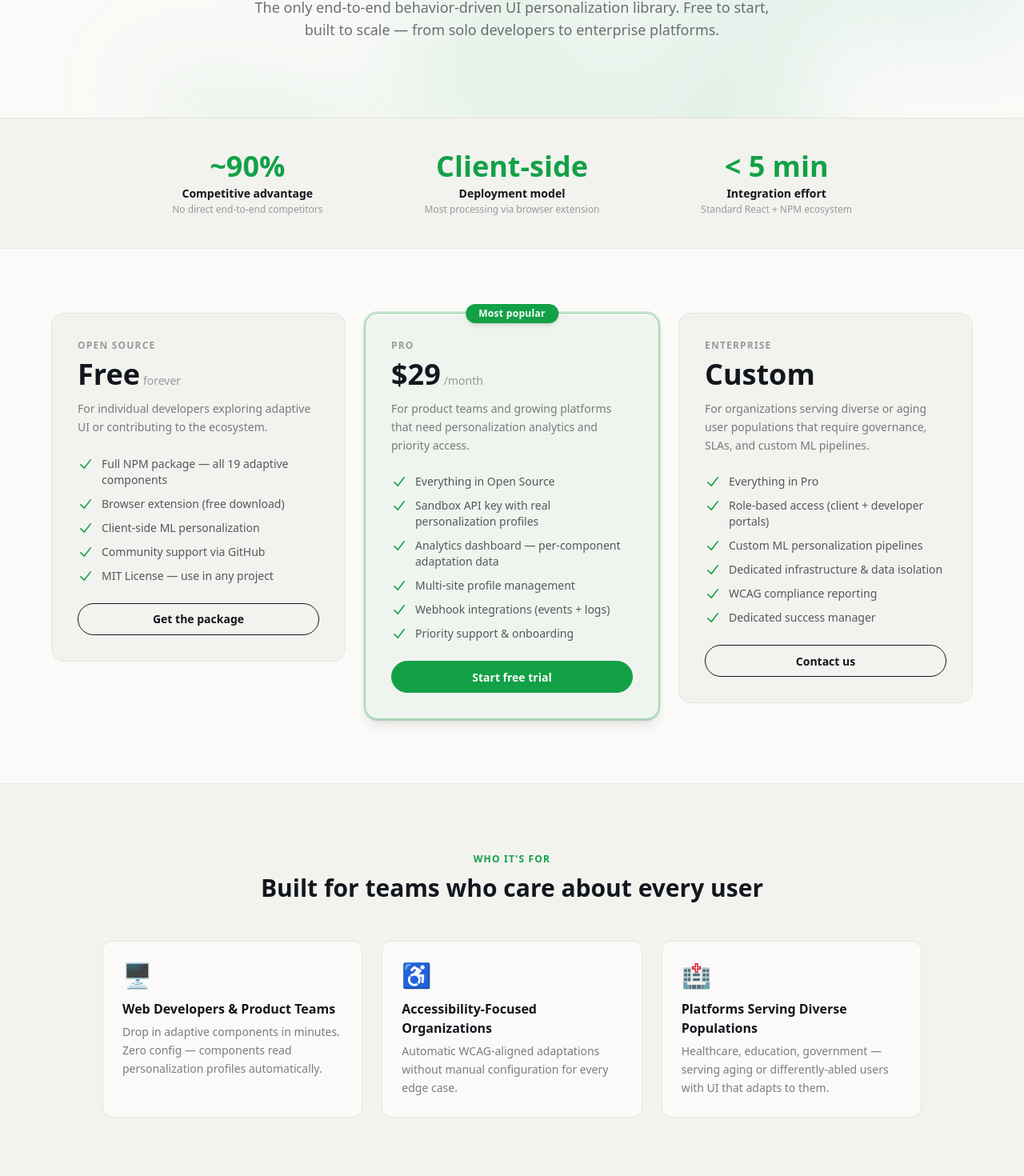
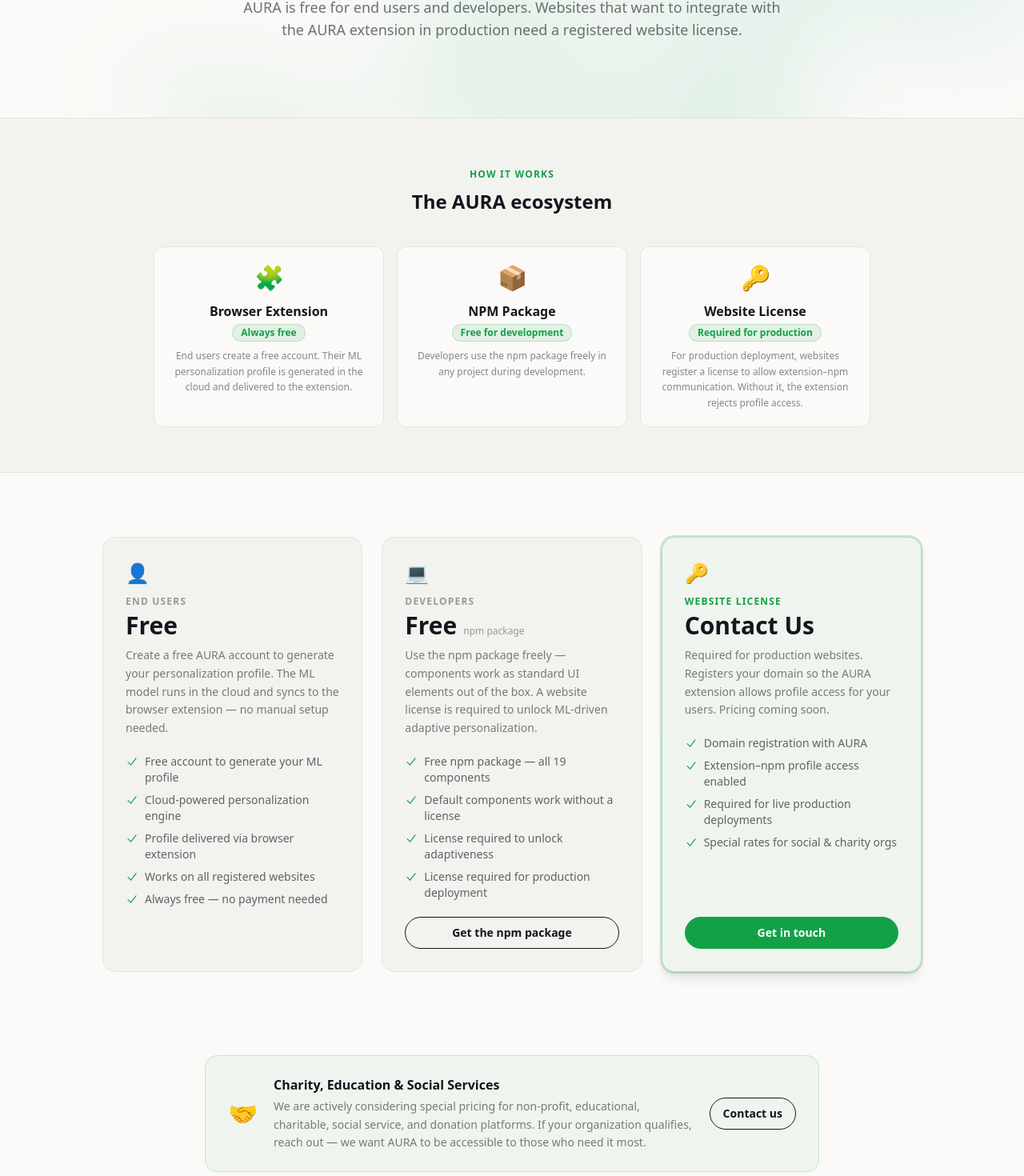
Before and after one commit to RP-25-26J-474/AURA-Website, a React (Vite) app in the folder aura-web/: page /pricing in a window 1280 px wide. Shown: the part 349-1819 px from the top of the page at 80% size. Built offline with nearby package versions, Linux system fonts and the light colour scheme.

Commit message:
fix: pricing section details

```diff
--- a/aura-web/src/routes/public/Pricing.jsx
+++ b/aura-web/src/routes/public/Pricing.jsx
@@ -2,7 +2,7 @@ import { Link } from "react-router-dom";
 
 function Check() {
   return (
-    <svg viewBox="0 0 20 20" fill="currentColor" className="h-5 w-5 flex-none text-primary" aria-hidden="true">
+    <svg viewBox="0 0 20 20" fill="currentColor" className="h-4 w-4 flex-none text-primary mt-0.5" aria-hidden="true">
       <path fillRule="evenodd" clipRule="evenodd"
         d="M16.704 4.153a.75.75 0 0 1 .143 1.052l-8 10.5a.75.75 0 0 1-1.127.075l-4.5-4.5a.75.75 0 0 1 1.06-1.06l3.894 3.893 7.48-9.817a.75.75 0 0 1 1.05-.143Z"
       />
@@ -10,83 +10,21 @@ function Check() {
   );
 }
 
-const stats = [
-  { label: "Competitive advantage", value: "~90%", note: "No direct end-to-end competitors" },
-  { label: "Deployment model", value: "Client-side", note: "Most processing via browser extension" },
-  { label: "Integration effort", value: "< 5 min", note: "Standard React + NPM ecosystem" },
-];
-
-const plans = [
-  {
-    id: "free",
-    badge: null,
-    name: "Open Source",
-    price: "Free",
-    period: "forever",
-    description: "For individual developers exploring adaptive UI or contributing to the ecosystem.",
-    features: [
-      "Full NPM package — all 19 adaptive components",
-      "Browser extension (free download)",
-      "Client-side ML personalization",
-      "Community support via GitHub",
-      "MIT License — use in any project",
-    ],
-    cta: { label: "Get the package", href: "https://www.npmjs.com/package/@aura-adaptive/aura-ui-adaptor" },
-    highlighted: false,
-  },
-  {
-    id: "pro",
-    badge: "Most popular",
-    name: "Pro",
-    price: "$29",
-    period: "/month",
-    description: "For product teams and growing platforms that need personalization analytics and priority access.",
-    features: [
-      "Everything in Open Source",
-      "Sandbox API key with real personalization profiles",
-      "Analytics dashboard — per-component adaptation data",
-      "Multi-site profile management",
-      "Webhook integrations (events + logs)",
-      "Priority support & onboarding",
-    ],
-    cta: { label: "Start free trial", to: "/register" },
-    highlighted: true,
-  },
-  {
-    id: "enterprise",
-    badge: null,
-    name: "Enterprise",
-    price: "Custom",
-    period: "",
-    description: "For organizations serving diverse or aging user populations that require governance, SLAs, and custom ML pipelines.",
-    features: [
-      "Everything in Pro",
-      "Role-based access (client + developer portals)",
-      "Custom ML personalization pipelines",
-      "Dedicated infrastructure & data isolation",
-      "WCAG compliance reporting",
-      "Dedicated success manager",
-    ],
-    cta: { label: "Contact us", to: "/contact-us" },
-    highlighted: false,
-  },
-];
-
 const audiences = [
   {
     icon: "🖥️",
     title: "Web Developers & Product Teams",
-    desc: "Drop in adaptive components in minutes. Zero config — components read personalization profiles automatically.",
+    desc: "Build with adaptive components freely during development. Register your website when ready for production.",
   },
   {
     icon: "♿",
     title: "Accessibility-Focused Organizations",
-    desc: "Automatic WCAG-aligned adaptations without manual configuration for every edge case.",
+    desc: "Automatic WCAG-aligned adaptations without per-user manual configuration — powered by the user's AURA profile.",
   },
   {
     icon: "🏥",
-    title: "Platforms Serving Diverse Populations",
-    desc: "Healthcare, education, government — serving aging or differently-abled users with UI that adapts to them.",
+    title: "Social, Education & Charitable Platforms",
+    desc: "Special pricing consideration for charity, education, social services, and donation platforms. Contact us.",
   },
 ];
 
@@ -96,96 +34,171 @@ export default function Pricing() {
 
       {/* ── Hero ─────────────────────────────────────────── */}
       <section className="relative isolate overflow-hidden py-24 px-6 lg:px-8 text-center">
-        {/* Background blob */}
         <div aria-hidden="true" className="absolute inset-x-0 -top-20 -z-10 transform-gpu overflow-hidden px-36 blur-3xl pointer-events-none">
           <div
             className="mx-auto aspect-[1155/678] w-[72rem] bg-gradient-to-tr from-primary to-secondary opacity-10"
             style={{ clipPath: "polygon(8.1% 44.1%, 100% 61.6%, 97.5% 26.9%, 85.5% 0.1%, 80.7% 2%, 72.5% 32.5%, 60.2% 62.4%, 52.4% 68.1%, 47.5% 58.3%, 45.2% 34.5%, 27.5% 76.7%, 0.1% 64.9%, 17.9% 100%, 27.6% 76.8%, 76.1% 97.7%, 74.1% 44.1%)" }}
           />
         </div>
-
         <span className="inline-block text-xs font-semibold tracking-widest uppercase text-primary mb-4">Pricing</span>
         <h1 className="text-5xl font-bold text-base-content sm:text-6xl">
-          Build for everyone.<br className="hidden sm:block" />
-          <span className="text-primary">Scale with AURA.</span>
+          Free to build.<br className="hidden sm:block" />
+          <span className="text-primary">Licensed to deploy.</span>
         </h1>
         <p className="mt-6 text-lg text-base-content/60 max-w-2xl mx-auto">
-          The only end-to-end behavior-driven UI personalization library. Free to start, built to scale — from solo developers to enterprise platforms.
+          AURA is free for end users and developers. Websites that want to integrate with the AURA extension in production need a registered website license.
         </p>
       </section>
 
-      {/* ── Market stats ────────────────────────────────── */}
-      <section className="border-y border-base-300 bg-base-200">
-        <div className="mx-auto max-w-5xl px-6 py-10 lg:px-8 grid grid-cols-1 sm:grid-cols-3 gap-8 text-center">
-          {stats.map((s) => (
-            <div key={s.label}>
-              <p className="text-4xl font-bold text-primary">{s.value}</p>
-              <p className="mt-1 text-sm font-semibold text-base-content">{s.label}</p>
-              <p className="text-xs text-base-content/40 mt-0.5">{s.note}</p>
+      {/* ── How it works ─────────────────────────────────── */}
+      <section className="border-y border-base-300 bg-base-200 py-14 px-6 lg:px-8">
+        <div className="mx-auto max-w-4xl text-center mb-10">
+          <span className="text-xs font-semibold tracking-widest uppercase text-primary">How it works</span>
+          <h2 className="mt-2 text-2xl font-bold text-base-content">The AURA ecosystem</h2>
+        </div>
+        <div className="mx-auto max-w-4xl grid grid-cols-1 sm:grid-cols-3 gap-4 text-center">
+          {[
+            {
+              icon: "🧩",
+              label: "Browser Extension",
+              note: "Always free",
+              desc: "End users create a free account. Their ML personalization profile is generated in the cloud and delivered to the extension.",
+            },
+            {
+              icon: "📦",
+              label: "NPM Package",
+              note: "Free for development",
+              desc: "Developers use the npm package freely in any project during development.",
+            },
+            {
+              icon: "🔑",
+              label: "Website License",
+              note: "Required for production",
+              desc: "For production deployment, websites register a license to allow extension–npm communication. Without it, the extension rejects profile access.",
+            },
+          ].map((item) => (
+            <div key={item.label} className="rounded-xl border border-base-300 bg-base-100 p-5">
+              <div className="text-3xl mb-3">{item.icon}</div>
+              <p className="font-semibold text-base-content">{item.label}</p>
+              <span className="inline-block mt-1 mb-2 text-xs font-semibold px-2.5 py-0.5 rounded-full bg-primary/10 text-primary border border-primary/20">
+                {item.note}
+              </span>
+              <p className="text-xs text-base-content/50 leading-relaxed">{item.desc}</p>
             </div>
           ))}
         </div>
       </section>
 
-      {/* ── Plans ─────────────────────────────────────────── */}
+      {/* ── Tiers ─────────────────────────────────────────── */}
       <section className="py-20 px-6 lg:px-8">
-        <div className="mx-auto max-w-6xl grid grid-cols-1 lg:grid-cols-3 gap-6 items-start">
-          {plans.map((plan) => (
-            <div
-              key={plan.id}
-              className={`relative rounded-2xl border p-8 flex flex-col gap-6 ${plan.highlighted
-                  ? "border-primary/40 bg-primary/5 ring-2 ring-primary/20 shadow-lg"
-                  : "border-base-300 bg-base-200"
-                }`}
-            >
-              {plan.badge && (
-                <span className="absolute -top-3 left-1/2 -translate-x-1/2 inline-block bg-primary text-primary-content text-xs font-bold tracking-wide px-4 py-1 rounded-full shadow-md">
-                  {plan.badge}
-                </span>
-              )}
+        <div className="mx-auto max-w-5xl grid grid-cols-1 lg:grid-cols-3 gap-6 items-stretch">
 
+          {/* End Users */}
+          <div className="rounded-2xl border border-base-300 bg-base-200 p-7 flex flex-col gap-5">
             <div>
-                <p className="text-xs font-bold uppercase tracking-widest text-base-content/40">{plan.name}</p>
-                <div className="mt-2 flex items-baseline gap-1">
-                  <span className="text-4xl font-bold text-base-content">{plan.price}</span>
-                  {plan.period && <span className="text-base-content/40 text-sm">{plan.period}</span>}
+              <span className="text-2xl">👤</span>
+              <p className="mt-3 text-xs font-bold uppercase tracking-widest text-base-content/40">End Users</p>
+              <div className="mt-1 text-3xl font-bold text-base-content">Free</div>
+              <p className="mt-2 text-sm text-base-content/55 leading-relaxed">
+                Create a free AURA account to generate your personalization profile. The ML model runs in the cloud and syncs to the browser extension — no manual setup needed.
+              </p>
             </div>
-                <p className="mt-3 text-sm text-base-content/55 leading-relaxed">{plan.description}</p>
+            <ul className="space-y-2 flex-1 text-sm text-base-content/65">
+              {[
+                "Free account to generate your ML profile",
+                "Cloud-powered personalization engine",
+                "Profile delivered via browser extension",
+                "Works on all registered websites",
+                "Always free — no payment needed",
+              ].map((f) => (
+                <li key={f} className="flex items-start gap-2"><Check />{f}</li>
+              ))}
+            </ul>
           </div>
 
-              <ul className="space-y-2.5 flex-1">
-                {plan.features.map((f) => (
-                  <li key={f} className="flex items-start gap-2.5 text-sm text-base-content/70">
-                    <Check />
-                    {f}
-                  </li>
+
+          {/* Developers */}
+          <div className="rounded-2xl border border-base-300 bg-base-200 p-7 flex flex-col gap-5">
+            <div>
+              <span className="text-2xl">💻</span>
+              <p className="mt-3 text-xs font-bold uppercase tracking-widest text-base-content/40">Developers</p>
+              <div className="mt-1 flex items-baseline gap-2">
+                <span className="text-3xl font-bold text-base-content">Free</span>
+                <span className="text-xs text-base-content/40">npm package</span>
+              </div>
+              <p className="mt-2 text-sm text-base-content/55 leading-relaxed">
+                Use the npm package freely — components work as standard UI elements out of the box.
+                A website license is required to unlock ML-driven adaptive personalization.
+              </p>
+            </div>
+            <ul className="space-y-2 flex-1 text-sm text-base-content/65">
+              {[
+                "Free npm package — all 19 components",
+                "Default components work without a license",
+                "License required to unlock adaptiveness",
+                "License required for production deployment",
+              ].map((f) => (
+                <li key={f} className="flex items-start gap-2"><Check />{f}</li>
               ))}
             </ul>
-
-              {plan.cta.href ? (
             <a
-                  href={plan.cta.href}
+              href="https://www.npmjs.com/package/@aura-adaptive/aura-ui-adaptor"
               target="_blank"
               rel="noopener noreferrer"
-                  className={`btn w-full ${plan.highlighted ? "btn-primary" : "btn-outline"}`}
+              className="btn btn-outline w-full mt-auto"
             >
-                  {plan.cta.label}
+              Get the npm package
             </a>
-              ) : (
-                <Link
-                  to={plan.cta.to}
-                  className={`btn w-full ${plan.highlighted ? "btn-primary" : "btn-outline"}`}
-                >
-                  {plan.cta.label}
+          </div>
+
+
+          {/* Website License */}
+          <div className="rounded-2xl border border-primary/30 bg-primary/5 ring-2 ring-primary/20 p-7 flex flex-col gap-5 shadow-lg">
+            <div>
+              <span className="text-2xl">🔑</span>
+              <p className="mt-3 text-xs font-bold uppercase tracking-widest text-primary">Website License</p>
+              <div className="mt-1 text-3xl font-bold text-base-content">Contact Us</div>
+              <p className="mt-2 text-sm text-base-content/55 leading-relaxed">
+                Required for production websites. Registers your domain so the AURA extension allows profile access for your users. Pricing coming soon.
+              </p>
+            </div>
+            <ul className="space-y-2 flex-1 text-sm text-base-content/65">
+              {[
+                "Domain registration with AURA",
+                "Extension–npm profile access enabled",
+                "Required for live production deployments",
+                "Special rates for social & charity orgs",
+              ].map((f) => (
+                <li key={f} className="flex items-start gap-2"><Check />{f}</li>
+              ))}
+            </ul>
+            <Link to="/contact-us" className="btn btn-primary w-full mt-auto">
+              Get in touch
             </Link>
-              )}
           </div>
-          ))}
+
+        </div>
+      </section>
+
+      {/* ── Special pricing callout ────────────────────────── */}
+      <section className="py-6 px-6 lg:px-8">
+        <div className="mx-auto max-w-3xl rounded-2xl border border-primary/20 bg-primary/5 px-7 py-6 flex flex-col sm:flex-row items-start sm:items-center gap-5">
+          <span className="text-3xl flex-shrink-0">🤝</span>
+          <div className="flex-1">
+            <h3 className="font-bold text-base-content">Charity, Education & Social Services</h3>
+            <p className="mt-1 text-sm text-base-content/55 leading-relaxed">
+              We are actively considering special pricing for non-profit, educational, charitable, social service, and donation platforms.
+              If your organization qualifies, reach out — we want AURA to be accessible to those who need it most.
+            </p>
+          </div>
+          <Link to="/contact-us" className="btn btn-outline flex-shrink-0">
+            Contact us
+          </Link>
         </div>
       </section>
 
       {/* ── Who it's for ──────────────────────────────────── */}
-      <section className="bg-base-200 border-t border-base-300 py-20 px-6 lg:px-8">
+      <section className="bg-base-200 border-t border-base-300 py-20 px-6 lg:px-8 mt-10">
         <div className="mx-auto max-w-5xl">
           <div className="text-center mb-12">
             <span className="text-xs font-semibold tracking-widest uppercase text-primary">Who it's for</span>
@@ -203,7 +216,7 @@ export default function Pricing() {
         </div>
       </section>
 
-      {/* ── Value proposition ─────────────────────────────── */}
+      {/* ── Market context ────────────────────────────────── */}
       <section className="py-20 px-6 lg:px-8">
         <div className="mx-auto max-w-4xl">
           <div className="text-center mb-12">
@@ -212,26 +225,10 @@ export default function Pricing() {
           </div>
           <div className="grid grid-cols-1 sm:grid-cols-2 gap-6">
             {[
-              {
-                title: "Automatic personalization",
-                desc: "UI adapts based on real user behavior and abilities — no manual configuration or accessibility overrides needed.",
-                icon: "🤖",
-              },
-              {
-                title: "No direct competitors",
-                desc: "No publicly available end-to-end behavior-driven UI personalization library exists today — giving you a first-mover advantage.",
-                icon: "🏁",
-              },
-              {
-                title: "Low deployment cost",
-                desc: "Most personalization runs client-side via browser extension and npm package — minimal cloud infrastructure required.",
-                icon: "💰",
-              },
-              {
-                title: "Standard stack",
-                desc: "Built on React and the NPM ecosystem. Integrates in under 5 minutes with any modern web project.",
-                icon: "⚡",
-              },
+              { icon: "🤖", title: "Automatic personalization", desc: "UI adapts based on real user behavior and abilities — no manual configuration or accessibility overrides needed." },
+              { icon: "🏁", title: "No direct competitors", desc: "No publicly available end-to-end behavior-driven UI personalization library exists — giving AURA a first-mover advantage." },
+              { icon: "💰", title: "Low deployment cost", desc: "Most personalization runs client-side via the browser extension and npm package — minimal cloud infrastructure needed." },
+              { icon: "�", title: "User privacy first", desc: "All personalization profiles are stored locally on the user's device. No tracking, no cloud upload by default." },
             ].map((item) => (
               <div key={item.title} className="flex items-start gap-4 rounded-xl border border-base-300 bg-base-200 p-5">
                 <span className="text-2xl flex-shrink-0">{item.icon}</span>
@@ -253,8 +250,8 @@ export default function Pricing() {
           <ol className="relative border-l-2 border-primary/30 text-left space-y-8 pl-8">
             {[
               { step: "01", title: "Pilot integrations", desc: "Selected web platforms and developer communities get early access." },
-              { step: "02", title: "Public NPM + Extension launch", desc: "Full public rollout — free for all developers worldwide." },
-              { step: "03", title: "Data-driven improvement", desc: "Continuous optimization through real user feedback and behavioral data." },
+              { step: "02", title: "Public NPM + Extension launch", desc: "Full public rollout — free for all developers and end users worldwide." },
+              { step: "03", title: "Website licensing rollout", desc: "Production website licensing system goes live, with special consideration for social and educational platforms." },
             ].map((item) => (
               <li key={item.step} className="relative">
                 <span className="absolute -left-10 flex h-7 w-7 items-center justify-center rounded-full bg-primary text-primary-content text-xs font-bold">
@@ -270,9 +267,9 @@ export default function Pricing() {
 
       {/* ── Final CTA ─────────────────────────────────────── */}
       <section className="py-20 px-6 lg:px-8 text-center">
-        <h2 className="text-3xl font-bold text-base-content">Ready to build adaptive UIs?</h2>
+        <h2 className="text-3xl font-bold text-base-content">Ready to start building?</h2>
         <p className="mt-3 text-base-content/55 max-w-xl mx-auto">
-          Start free with the open-source package. No credit card required.
+          The npm package and browser extension are free. When you're ready to go live, we'll be here.
         </p>
         <div className="mt-8 flex flex-col sm:flex-row items-center justify-center gap-4">
           <a
@@ -283,8 +280,8 @@ export default function Pricing() {
           >
             Get the package
           </a>
-          <Link to="/docs/getting-started" className="btn btn-outline btn-lg px-8">
-            Read the docs
+          <Link to="/contact-us" className="btn btn-outline btn-lg px-8">
+            Contact us
           </Link>
         </div>
       </section>
```
Lines whose indentation alone changed are shown as unchanged.
